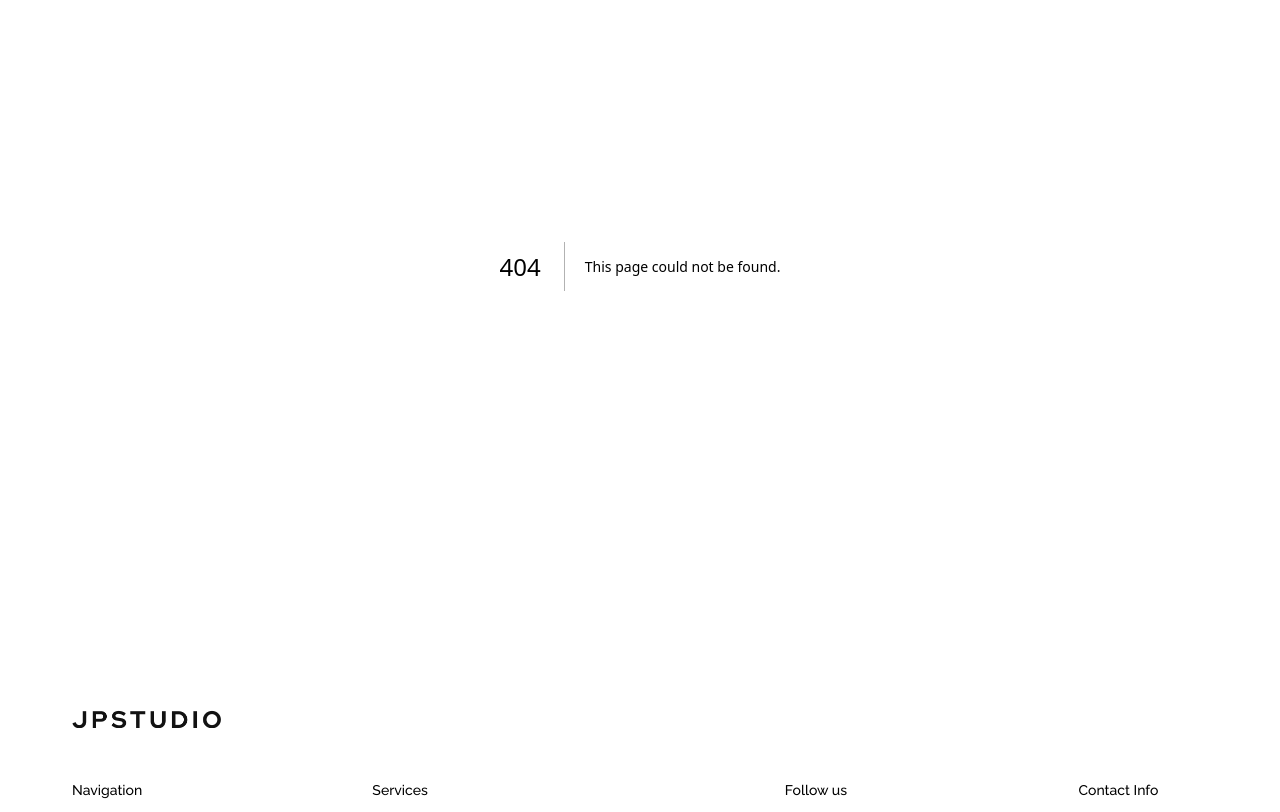
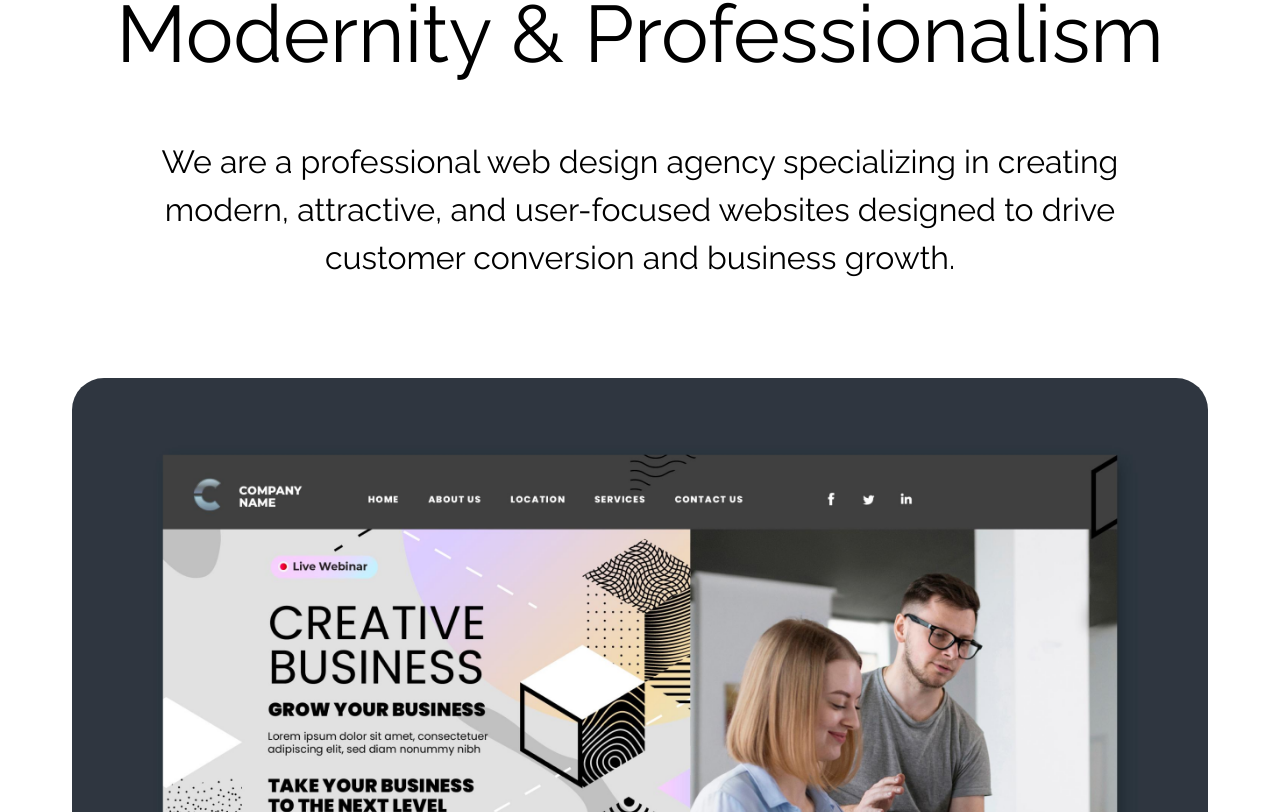
Before and after one commit to joewardperalta/jpstudio, a Next.js app: page /agency in a window 1280 px wide. Before the commit this address had no page. Shown: the part 248-1060 px from the top of the page. Built offline with nearby package versions, Linux system fonts and the light colour scheme.

Commit message:
Create the hero section for the agency page

```diff
--- /dev/null
+++ b/app/agency/page.js
@@ -0,0 +1,31 @@
+import SubTitle from "@/components/SubTitle";
+import Title from "@/components/Title";
+import Wrapper from "@/components/Wrapper";
+import Image from "next/image";
+
+export default function page() {
+  return (
+    <main>
+      <section>
+        <Wrapper>
+          <div className="mb-24">
+            <Title className="text-center">Modernity & Professionalism</Title>
+            <SubTitle className="text-center">
+              We are a professional web design agency specializing in creating
+              modern, attractive, and user-focused websites designed to drive
+              customer conversion and business growth.
+            </SubTitle>
+          </div>
+
+          <Image
+            className="h-auto w-full rounded-[2rem]"
+            src="/images/Creative business product image.png"
+            alt="Product image of a website featuring their hero section for a creative business"
+            width={1920}
+            height={1080}
+          />
+        </Wrapper>
+      </section>
+    </main>
+  );
+}
```
Also changed, not shown: public/images/Creative business product image.png (added).
